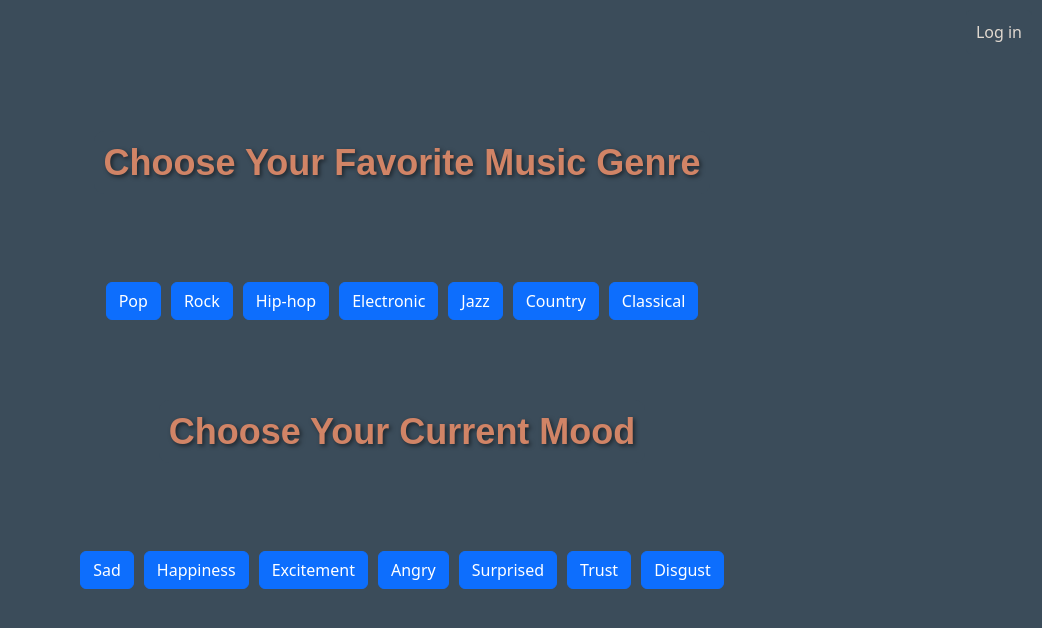
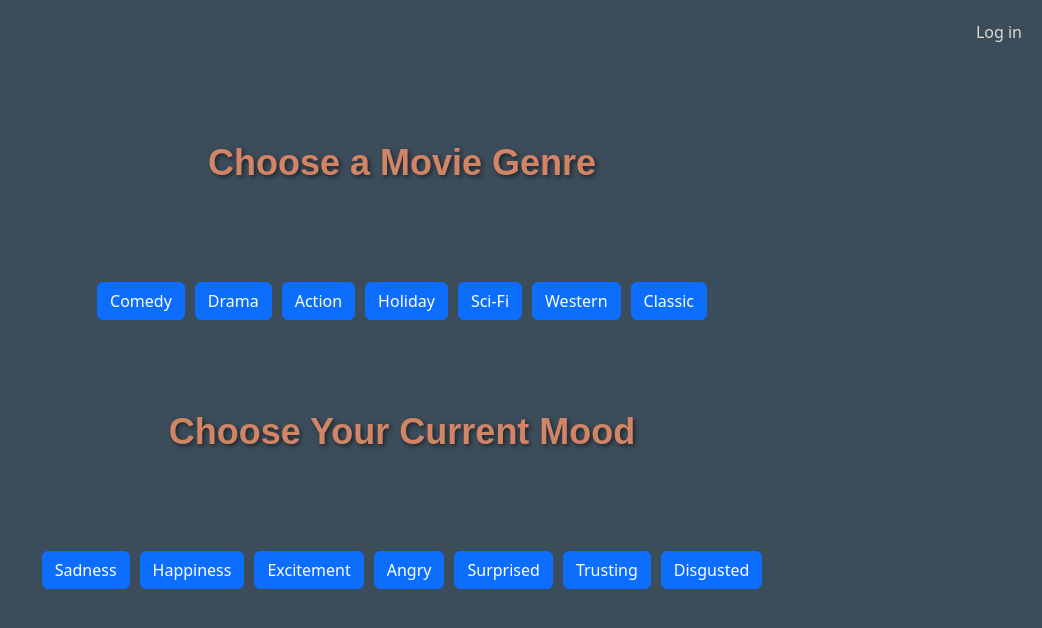
Before and after one commit to DJ-Code-Radio/tune-therapy-client, a React (Vite) app: page /quiz in a window 1280 px wide. Shown: the top 628 px of the page, without its empty margins (238-1280 px from the left). Built offline with nearby package versions, Linux system fonts and the light colour scheme; no server answers.

Commit message:
changed to movie everything

```diff
--- a/src/components/Quiz.jsx
+++ b/src/components/Quiz.jsx
@@ -11,19 +11,19 @@ function Quiz({ onImageCreate }) {
   const [selectedGenre, setSelectedGenre] = useState(null);
   const [selectedEmotion, setSelectedEmotion] = useState(null);
 
-  const sendMusicGenre = async () => {
+  const sendGenre = async () => {
     console.log('Selected Genre:', selectedGenre);
     console.log('Selected Emotion:', selectedEmotion);
     if (selectedGenre && selectedEmotion) {
       try {
-        const response = await axios.post(`${import.meta.env.VITE_SERVER}/openai/track`, {
+        const response = await axios.post(`${import.meta.env.VITE_SERVER}/openai/movie`, {
           genre: selectedGenre,
           emotion: selectedEmotion,
         });
 
-        console.log('Music genre sent to the server:', response);
+        console.log('Genre sent to the server:', response);
       } catch (error) {
-        console.error('Error sending music genre:', error);
+        console.error('Error sending genre:', error);
       }
     } else {
       console.error('Both genre and emotion must be selected.');
@@ -49,7 +49,7 @@ function Quiz({ onImageCreate }) {
 
   useEffect(() => {
     console.log(selectedEmotion);
-    sendMusicGenre();
+    sendGenre();
   }, [selectedEmotion]);
 
   const handleEmotionClick = async (emotion) => {
@@ -66,44 +66,44 @@ function Quiz({ onImageCreate }) {
 
   return (
     <div className="quiz-container">
-      <h2 className='title'>Choose Your Favorite Music Genre</h2>
+      <h2 className='title'>Choose a Movie Genre</h2>
       <div className="music-buttons">
          <Button
-          variant={selectedGenre === 'pop' ? 'success' : 'primary'}
-          onClick={() => handleMusicClick('pop')}
+          variant={selectedGenre === 'comedy' ? 'success' : 'primary'}
+          onClick={() => handleMusicClick('comedy')}
         >
-          Pop
+          Comedy
         </Button>
         <Button
-          variant={selectedGenre === 'rock' ? 'success' : 'primary'}
-          onClick={() => handleMusicClick('rock')}
+          variant={selectedGenre === 'drama' ? 'success' : 'primary'}
+          onClick={() => handleMusicClick('drama')}
         >
-          Rock
+          Drama
         </Button>
-        <Button variant={selectedGenre === 'hip-hop' ? 'success' : 'primary'}
-          onClick={() => handleMusicClick('hip-hop')}
+        <Button variant={selectedGenre === 'action' ? 'success' : 'primary'}
+          onClick={() => handleMusicClick('action')}
         >
-          Hip-hop
+          Action
         </Button>
-        <Button variant={selectedGenre === 'electronic' ? 'success' : 'primary'}
-          onClick={() => handleMusicClick('electronic')}
+        <Button variant={selectedGenre === 'holiday' ? 'success' : 'primary'}
+          onClick={() => handleMusicClick('holiday')}
         >
-          Electronic
+          Holiday
         </Button>
-        <Button variant={selectedGenre === 'jazz' ? 'success' : 'primary'}
-          onClick={() => handleMusicClick('jazz')}
+        <Button variant={selectedGenre === 'sci-fi' ? 'success' : 'primary'}
+          onClick={() => handleMusicClick('sci-fi')}
         >
-          Jazz
+          Sci-Fi
         </Button>
-        <Button variant={selectedGenre === 'country' ? 'success' : 'primary'}
-          onClick={() => handleMusicClick('country')}
+        <Button variant={selectedGenre === 'western' ? 'success' : 'primary'}
+          onClick={() => handleMusicClick('western')}
         >
-          Country
+          Western
         </Button>
-        <Button variant={selectedGenre === 'Classical' ? 'success' : 'primary'}
-          onClick={() => handleMusicClick('classical')}
+        <Button variant={selectedGenre === 'classic' ? 'success' : 'primary'}
+          onClick={() => handleMusicClick('classic')}
         >
-          Classical
+          Classic
         </Button>
       </div>
       <h2 className="title">Choose Your Current Mood</h2>
@@ -121,8 +121,8 @@ function Quiz({ onImageCreate }) {
           </Button>
         ) : (
           <>
-            <Button variant="primary" onClick={() => handleEmotionClick('sad', setSelectedEmotion)}>
-              Sad
+            <Button variant="primary" onClick={() => handleEmotionClick('sadness', setSelectedEmotion)}>
+              Sadness
             </Button>
             <Button variant="primary" onClick={() => handleEmotionClick('happiness')}>
               Happiness
@@ -136,11 +136,11 @@ function Quiz({ onImageCreate }) {
             <Button variant="primary" onClick={() => handleEmotionClick('surprised')}>
               Surprised
             </Button>
-            <Button variant="primary" onClick={() => handleEmotionClick('trust')}>
-              Trust
+            <Button variant="primary" onClick={() => handleEmotionClick('trusting')}>
+              Trusting
             </Button>
-            <Button variant="primary" onClick={() => handleEmotionClick('disgust')}>
-              Disgust
+            <Button variant="primary" onClick={() => handleEmotionClick('disgusted')}>
+              Disgusted
             </Button>
           </>
         )}
```
